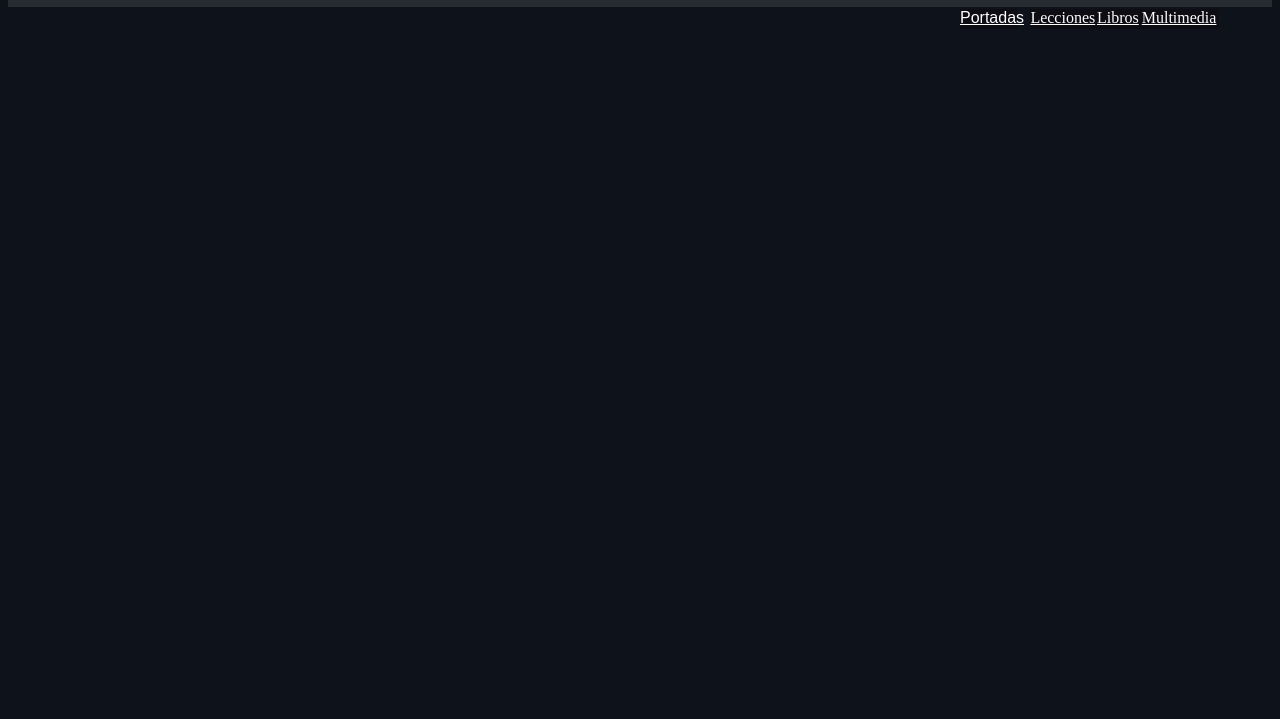
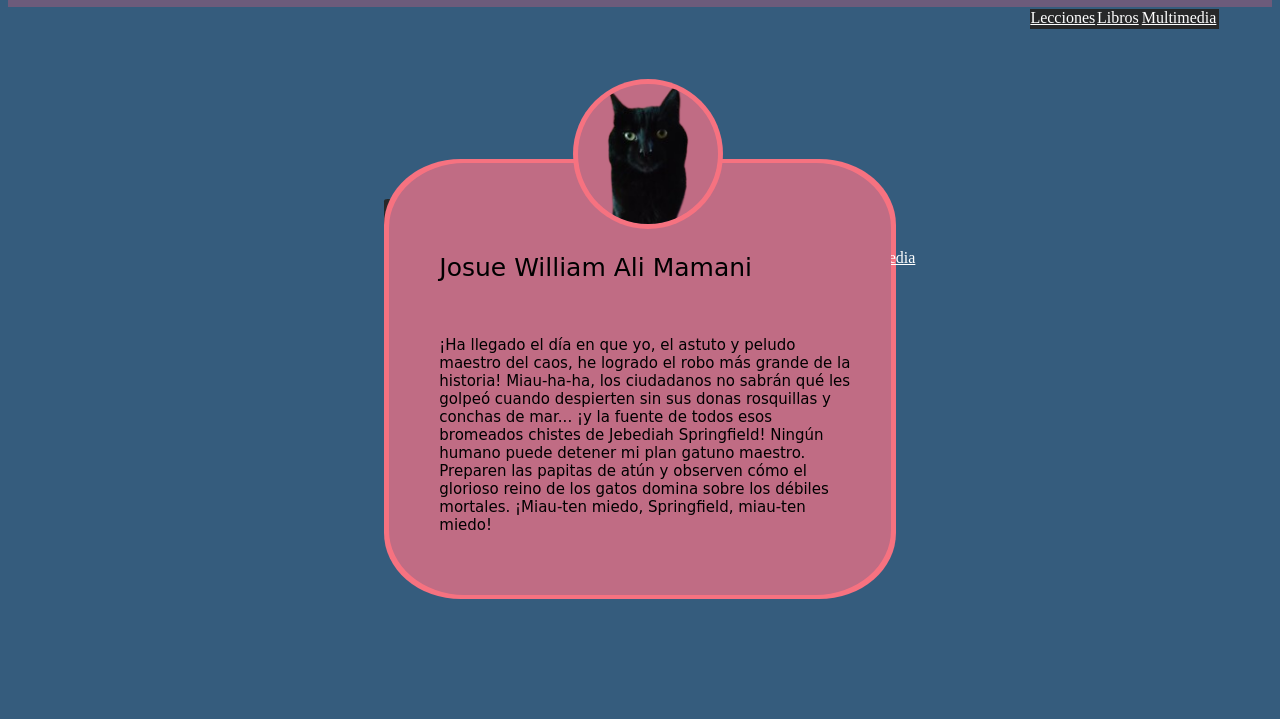
Before and after one commit to Hiltlairen/paginaP, a plain HTML site: page index.html in a window 1280 px wide. Shown: the part 81-800 px from the top of the page. Drawn offline with Linux system fonts and the light colour scheme.

Commit message:
agregando tarjeta

```diff
--- a/css/buttons.css
+++ b/css/buttons.css
@@ -1,16 +1,30 @@
 
 .btn1{
-    background-color: #0e0d13;
+    background-color: #272829;
+
+
+    top: 280px;
+    left: 30%;
+    border-radius: 5%;
     position: absolute;
-    width: 4.5%;
-    height: 20px;
-    top: 90px;
-    left: 75%;
+    margin:0;
+    padding: 0;
+    box-sizing: border-box;
+    text-decoration: none;
+    text-transform: uppercase;
+    font-size: 1.5em;
+    font-weight: 400;
+    padding: 10px 30px;
+    transition: 0.5s;
+
     color: white;
     font-family: 'Ubuntu', sans-serif;
 }
+.btn1:hover{
+    letter-spacing: 0.25em;
+}
 .btn2{
-    background-color: #0e0d13;
+    background-color: #272829;
     position: absolute;
     width: 5.2%;
     height: 20px;
@@ -19,7 +33,7 @@
     color: white;
 }
 .btn3{
-    background-color: #0e0d13;
+    background-color: #272829;
     position: absolute;
     width: 3.5%;
     height: 20px;
@@ -28,7 +42,7 @@
     color: white;
 }
 .btn4{
-    background-color: #0e0d13;
+    background-color: #272829;
     position: absolute;
     width: 6%;
     height: 20px;
--- a/css/estilos.css
+++ b/css/estilos.css
@@ -1,20 +1,76 @@
 *{
-    background-color: #0e131b;
+    background-color: #355C7D;
 }
 header{
     height: 80px;
     top: 0%;
-    background-color: #272b32;
+    background-color: #6C5B7B;
     color: white;
     border: #272b32;
 
 }
 #titulo{
     color: white;
-    background-color: #272b32;
+    background-color: #6C5B7B;
 }
 
 
 #divisores{
     width: 20px;
 }
+.Card{
+    position: absolute;
+    border-radius: 15%;
+    width: 40%;
+    height: 55%;
+    top: 30%;
+    left:30%;
+    background-color: #F67280;
+}
+.icon{
+    position: absolute;
+    border-radius: 100%;
+    width: 150px;
+    height: 150px;
+    top: -80px;
+    left:37%;
+    background-color: #F67280;
+}
+#icono{
+    background-color: #C06C84;
+    position: absolute;
+    border-radius: 100%;
+    width: 140px;
+    height: 140px;
+    top: 5px;
+    left:3%;
+
+}
+.borde{
+    position: absolute;
+    border-radius: 15%;
+    width: 98%;
+    height: 98%;
+    top: 1%;
+    left:1%;
+    background-color: #C06C84;
+}
+
+#texto{
+    font-family: 'Caveat', cursive;
+    font-size: 25px;
+    position: absolute;
+    top: 15%;
+    left: 10%;
+    background-color: #C06C84;
+}
+
+#contexto{
+    font-family: 'Caveat', cursive;
+    font-size: 15px;
+    position: absolute;
+    top: 40%;
+    left: 10%;
+    width: 83%;
+    background-color: #C06C84;
+}
--- a/index.html
+++ b/index.html
@@ -12,14 +12,29 @@
             <header>
                 <a id="titulo"><img src="/img/tmk-tpose.png" id="titulo"></a><b id="titulo">hola</b>
             </header>
-                <nav>
-                    <div class="Part_1">
-                        <a class="btn1" href="">Portadas </a>
+
+        </main>
+            <div>
+                <a class="btn1" href="">≡</a>
                 <a class="btn2" href="">Lecciones</a>
                 <a class="btn3" href="">Libros</a>
                 <a class="btn4" href="">Multimedia</a>
-                    </ul>
-                </nav>
-            </main>
+            </div>
+
+        <div class="Card">
+            <a class="btn1" href="">≡</a>
+            <a class="btn2" href="">Lecciones</a>
+            <a class="btn3" href="">Libros</a>
+            <a class="btn4" href="">Multimedia</a>
+
+            <div class="borde">
+                <p id="texto">Josue William Ali Mamani</p>
+                <p1 id="contexto">¡Ha llegado el día en que yo, el astuto y peludo maestro del caos, he logrado el robo más grande de la historia! Miau-ha-ha, los ciudadanos no sabrán qué les golpeó cuando despierten sin sus donas rosquillas y conchas de mar... ¡y la fuente de todos esos bromeados chistes de Jebediah Springfield! Ningún humano puede detener mi plan gatuno maestro. Preparen las papitas de atún y observen cómo el glorioso reino de los gatos domina sobre los débiles mortales. ¡Miau-ten miedo, Springfield, miau-ten miedo!</p1>
+            </div>
+            <div class="icon">
+                <img src="/img/icon.png" id="icono">
+            </div>
+        </div>
+
     </body>
 </html>
```
Also changed, not shown: img/fondo.png (added), img/icon.png (added). Lines whose indentation alone changed are shown as unchanged.
